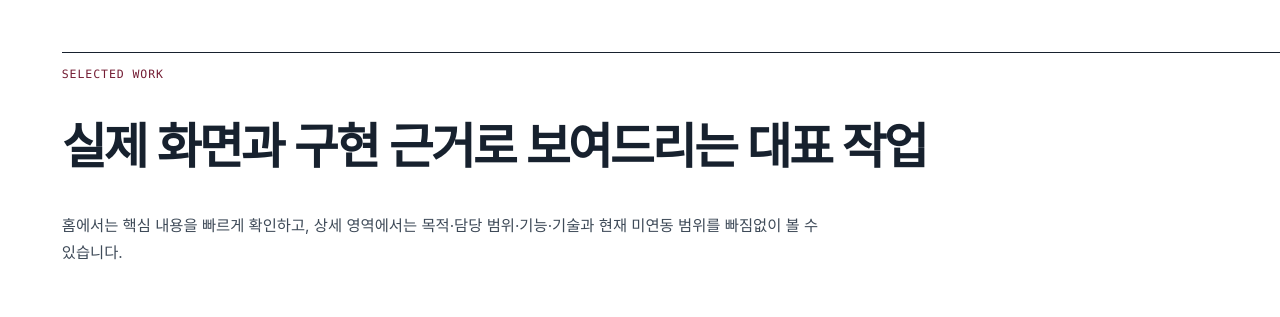
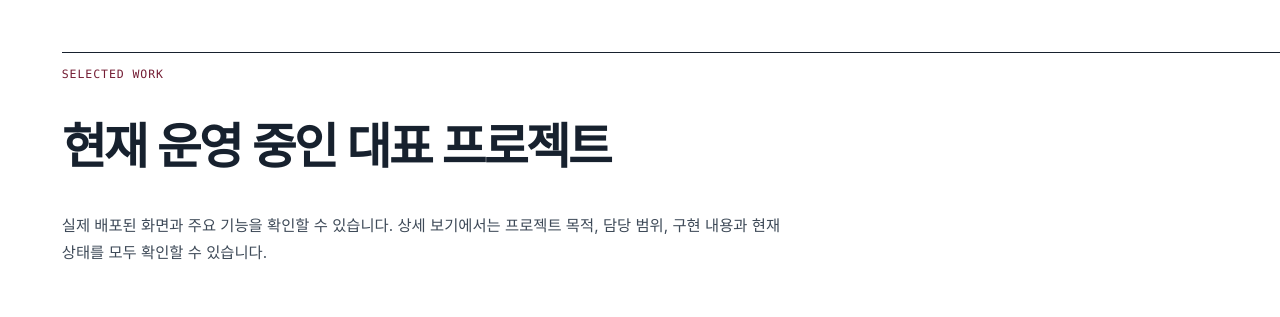
Before and after one commit to coffee-and/eun-portfolio, a React (Vite) app: page / in a window 1280 px wide. Shown: the part 840-1157 px from the top of the page. Built offline with nearby package versions, Linux system fonts and the light colour scheme; the HTML template or start-up script is replaced by a standard one; a web font is replaced by a local one.

Commit message:
copy: update selected work heading

```diff
--- a/src/components/ProjectsSection.tsx
+++ b/src/components/ProjectsSection.tsx
@@ -88,8 +88,8 @@ const ProjectsSection = () => {
     <section className="projects-editorial" id="projects">
       <SectionHeader
         eyebrow="Selected Work"
-        title="실제 화면과 구현 근거로 보여드리는 대표 작업"
-        description={`홈에서는 핵심 내용을 빠르게 확인하고, 상세 영역에서는 목적·담당 범위·기능·기술과 현재 미연동 범위를 빠짐없이 볼 수 있습니다.`}
+        title="현재 운영 중인 대표 프로젝트"
+        description="실제 배포된 화면과 주요 기능을 확인할 수 있습니다. 상세 보기에서는 프로젝트 목적, 담당 범위, 구현 내용과 현재 상태를 모두 확인할 수 있습니다."
       />
 
       <div className="projects-editorial__list">
```
